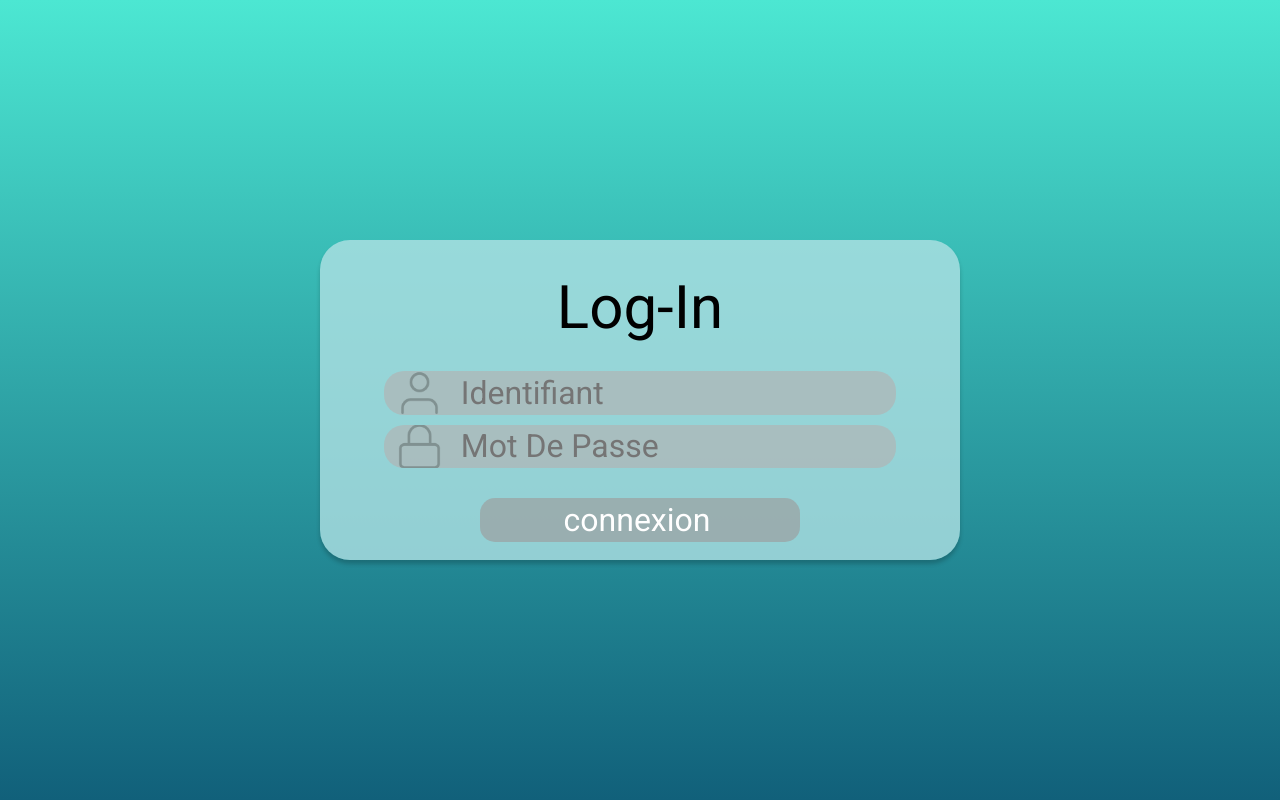
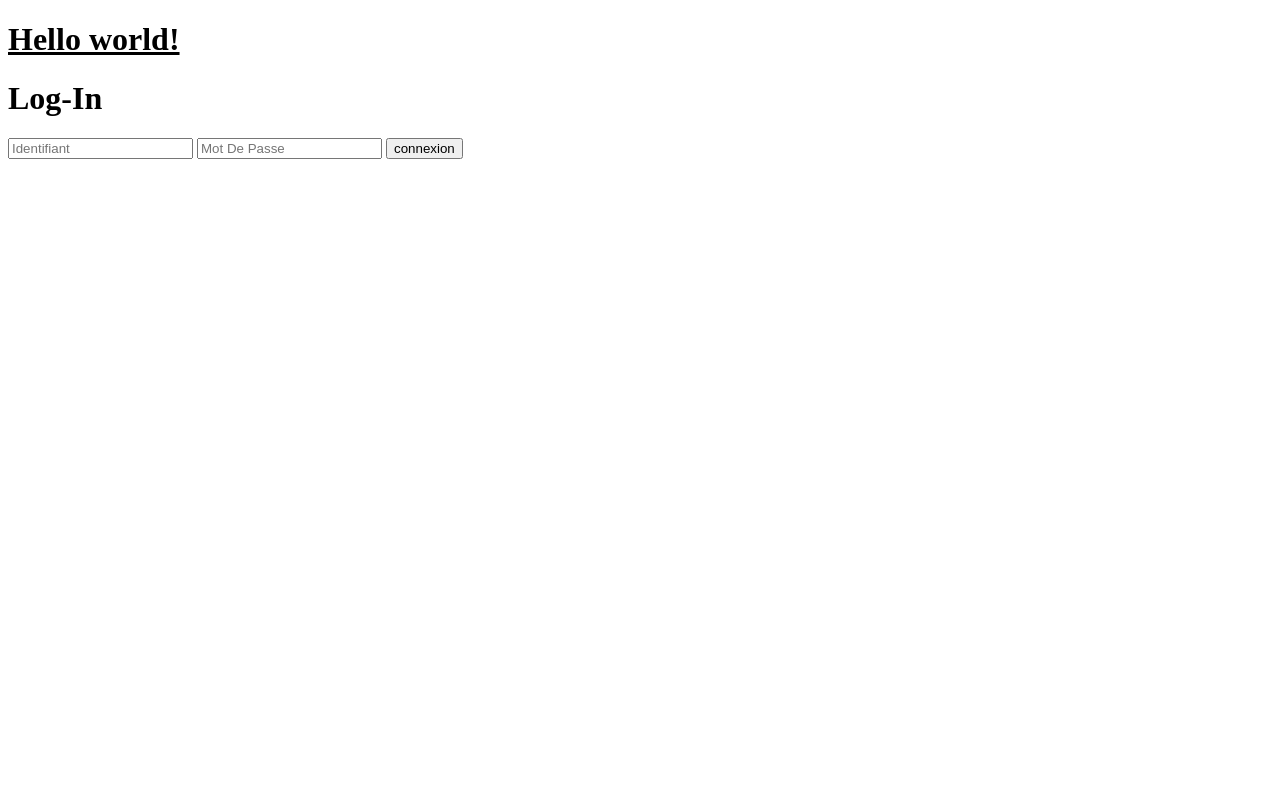
Before and after one commit to DelsolTiberian/medisur_ticket_app, a PHP site: page / in a window 1280 px wide. Run offline with PHP 8.4, Linux system fonts and the light colour scheme; style sheets or scripts are compiled from the project's sources.

Commit message:
add tailwindcss

```diff
--- a/index.php
+++ b/index.php
@@ -11,20 +11,23 @@
     <title>Medisur Tickets</title>
     <link rel="stylesheet" href="style/main.css">
     <!-- Imports -->
-    <link href="./output.css" rel="stylesheet">
+    <link href="src/output.css" rel="stylesheet">
     <link rel="preconnect" href="https://fonts.googleapis.com">
     <link rel="preconnect" href="https://fonts.gstatic.com" crossorigin>
     <link href="https://fonts.googleapis.com/css2?family=Roboto:ital,wght@0,100..900;1,100..900&display=swap" rel="stylesheet">
 </head>
-<body class="medisur-gradient center">
-    <div class="log-bg center">
+<body >
+<h1 class="text-3xl font-bold underline">
+    Hello world!
+</h1>
+    <div >
         <h1> Log-In</h1>
-        <form class="center" action="index.php" method="post">
+        <form action="index.php" method="post">
             <!--suppress HtmlFormInputWithoutLabel -->
-            <input class="log-input" type="text" placeholder="Identifiant" name="user_id"/>
+            <input class="" type="text" placeholder="Identifiant" name="user_id"/>
             <!--suppress HtmlFormInputWithoutLabel -->
-            <input class="log-input" type="password" placeholder="Mot De Passe" name="password"/>
-            <input class="log-input" type="submit" value="connexion" />
+            <input class="" type="password" placeholder="Mot De Passe" name="password"/>
+            <input class="" type="submit" value="connexion" />
 
             <?php
                 // Include important sql requesting functiuns
--- /dev/null
+++ b/src/output.css
@@ -0,0 +1,52 @@
+/*! tailwindcss v4.1.4 | MIT License | https://tailwindcss.com */
+@layer properties;
+.table {
+  display: table;
+}
+.transform {
+  transform: var(--tw-rotate-x,) var(--tw-rotate-y,) var(--tw-rotate-z,) var(--tw-skew-x,) var(--tw-skew-y,);
+}
+.border {
+  border-style: var(--tw-border-style);
+  border-width: 1px;
+}
+.underline {
+  text-decoration-line: underline;
+}
+@property --tw-rotate-x {
+  syntax: "*";
+  inherits: false;
+}
+@property --tw-rotate-y {
+  syntax: "*";
+  inherits: false;
+}
+@property --tw-rotate-z {
+  syntax: "*";
+  inherits: false;
+}
+@property --tw-skew-x {
+  syntax: "*";
+  inherits: false;
+}
+@property --tw-skew-y {
+  syntax: "*";
+  inherits: false;
+}
+@property --tw-border-style {
+  syntax: "*";
+  inherits: false;
+  initial-value: solid;
+}
+@layer properties {
+  @supports ((-webkit-hyphens: none) and (not (margin-trim: inline))) or ((-moz-orient: inline) and (not (color:rgb(from red r g b)))) {
+    *, ::before, ::after, ::backdrop {
+      --tw-rotate-x: initial;
+      --tw-rotate-y: initial;
+      --tw-rotate-z: initial;
+      --tw-skew-x: initial;
+      --tw-skew-y: initial;
+      --tw-border-style: solid;
+    }
+  }
+}
--- a/style/main.css
+++ /dev/null
@@ -1,154 +0,0 @@
-/*! minireset.css v0.0.6 | MIT License | github.com/jgthms/minireset.css */
-html,body,p,ol,ul,li,dl,dt,dd,blockquote,figure,fieldset,legend,textarea,pre,iframe,hr,h1,h2,h3,h4,h5,h6{margin:0;padding:0}h1,h2,h3,h4,h5,h6{font-size:100%;font-weight:normal}ul{list-style:none}button,input,select{margin:0}html{box-sizing:border-box}*,*::before,*::after{box-sizing:inherit}img,video{height:auto;max-width:100%}iframe{border:0}table{border-collapse:collapse;border-spacing:0}td,th{padding:0}
-
-/* General */
-h1 {
-    font-size: 40px;
-    font-family: "Roboto", sans-serif;
-    margin-top: 4vh;
-}
-
-form {
-    width: 100%;
-    flex-grow: 1;
-}
-
-.center {
-    display: flex;
-    flex-direction: column;
-    justify-content: center;
-    align-items: center;
-}
-
-.medisur-gradient {
-    height: 100vh;
-    background: linear-gradient(to bottom, #4CE7D2, #11607A);
-    justify-content: center;
-}
-
-input {
-    border-style: none;
-    font-family: "Roboto", sans-serif;
-    font-size: 1.2em;
-}
-
-input[type="submit"]:active {
-    box-shadow: rgba(0, 0, 0, 0.25) 2px 2px 3px;
-    transform: scale(1.05);
-    transition: ease 0.1s;
-}
-
-input:not(input[type="submit"]):focus {
-    outline-style: outset;
-    outline-color: #1D1B20;
-}
-
-input[type="password"] {
-    background: url('../assets/password_icon.png') rgba(178, 179, 179, 0.65) no-repeat 10px;
-    background-size: 10%;
-}
-
-/* Log-In */
-
-.log-bg {
-    justify-content: normal;
-    height: 40vh;
-    width: 90vw;
-    border-radius: 30px;
-    background: rgba(176,225,228, 0.8);
-    box-shadow: rgba(0,0,0, 0.2) 0 4px 4px;
-}
-
-.log-input {
-    height: 20%;
-    width: 80%;
-    padding-left: 12%;
-    margin-top: 10px;
-    border-radius: 20px;
-    background: url('../assets/identifier_icon.png') rgba(178, 179, 179, 0.65) no-repeat 10px;
-    background-size: 10%;
-    color: #809191;
-}
-
-.log-bg input[type="submit"] {
-    width: 50%;
-    margin-top: 30px ;
-    padding-left: 0;
-    border-radius: 15px;
-    background: rgba(157,157,157,0.65);
-    color: white;
-}
-
-/* New User Page */
-
-.log-user {
-    justify-content: center;
-    width: 90vw;
-    border-radius: 20px;
-}
-
-.log-user-input {
-    width: 75%;
-    height: 5vh;
-    background-color: #f0f0f0; /* Light gray background */
-    border-radius: 10px; /* Rounded edges */
-    border: 1px solid #ccc; /* Optional: Adds a border for better definition */
-    padding: 10px; /* Optional: Adds padding inside the input box */
-    margin: 5px 0; /* Optional: Adds space between input boxes */
-    .validate {
-        width: 37.5%;
-    }
-
-}
-
-footer {
-    position: absolute;
-    bottom: 0;
-    width: 100%;
-    height: 10vh;
-    display: flex;
-    justify-content: center;
-    align-items: center;
-}
-
-
-
-
-
-
-
-
-
-/* desktop import */
-
-@media only screen and (min-width: 700px) {
-
-    /* general */
-    h1 {
-        font-size: 60px;
-    }
-
-    input {
-        font-size: 2em;
-    }
-
-    input[type="submit"]:hover {
-        box-shadow: rgba(0, 0, 0, 0.25) 2px 2px 3px;
-        transform: scale(1.02);
-        transition: ease 0.1s;
-    }
-
-    input[type="submit"]:active {
-        background-color: rgba(133, 133, 133, 0.65);
-        box-shadow: rgba(0, 0, 0, 0.25) -2px -2px 3px;
-        transform: scale(1);
-        transition: ease 0.1s;
-    }
-
-    /* Log-In */
-    .log-bg {
-        width: 50%;
-        max-width: 900px;
-    }
-
-}
```
